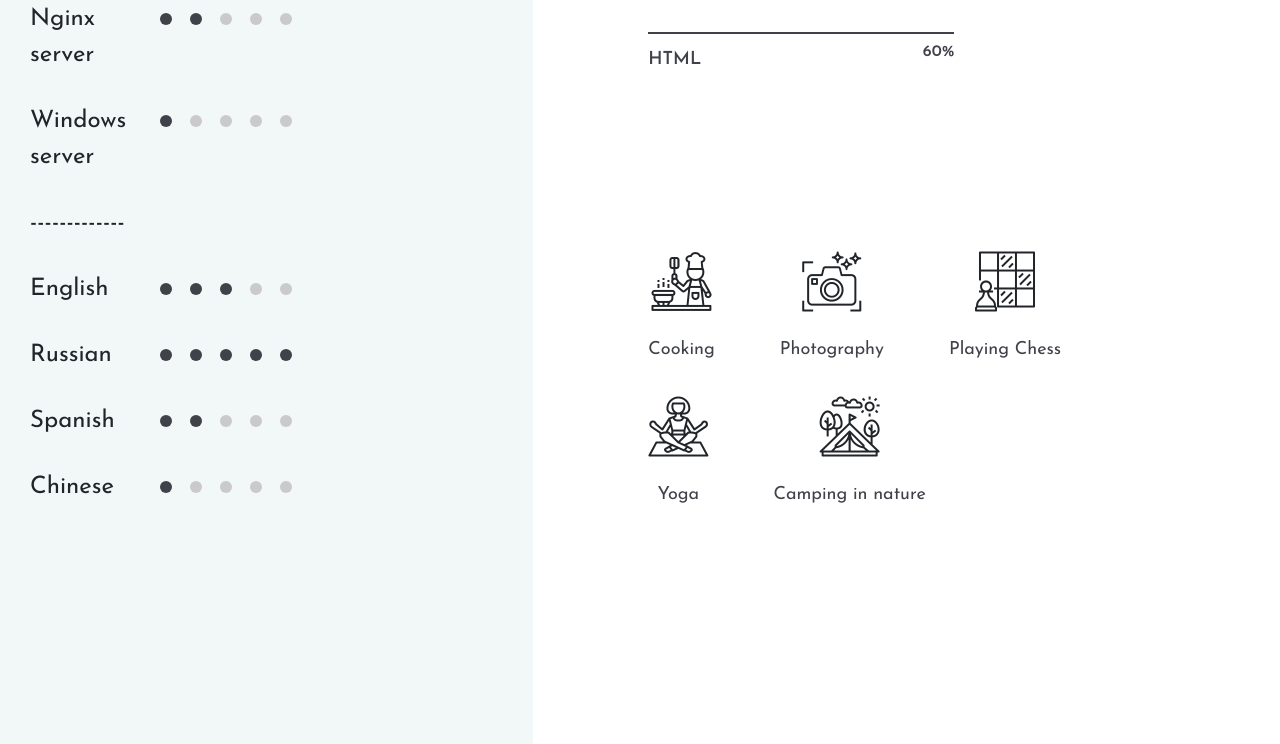
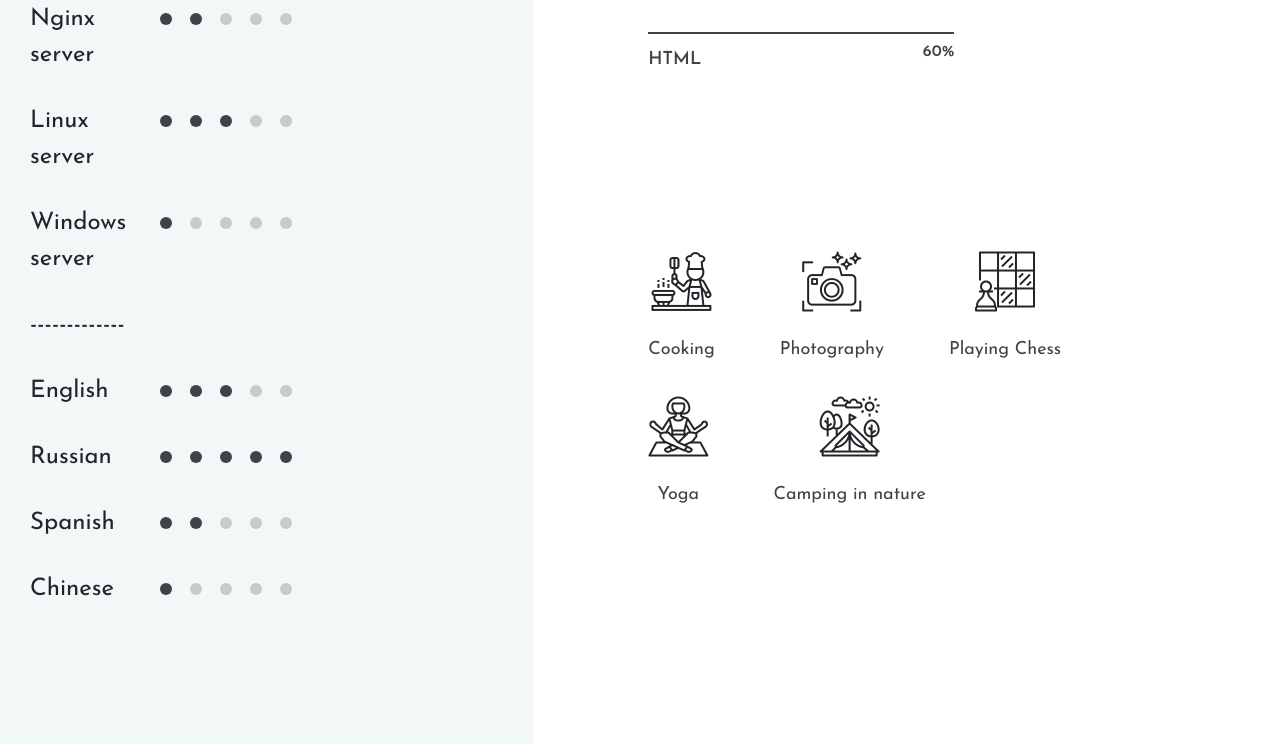
Before and after one commit to alexkovalevv/alex-kovalev.github.io, a plain HTML site: page index.html in a window 1280 px wide. Shown: the part 3672-4416 px from the top of the page. Drawn offline with Linux system fonts and the light colour scheme.

Commit message:
Обновил скилы.

```diff
--- a/index.html
+++ b/index.html
@@ -101,6 +101,7 @@
 								<li>-------------</li>
 								<li>Apache server <div class="lan-prog" data-lanprogesss="3"></div></li>
 								<li>Nginx server <div class="lan-prog" data-lanprogesss="2"></div></li>
+								<li>Linux server <div class="lan-prog" data-lanprogesss="3"></div></li>
 								<li>Windows server <div class="lan-prog" data-lanprogesss="1"></div></li>
 							    <li>-------------</li>
 								<li>English <div class="lan-prog" data-lanprogesss="3"></div></li>
```
